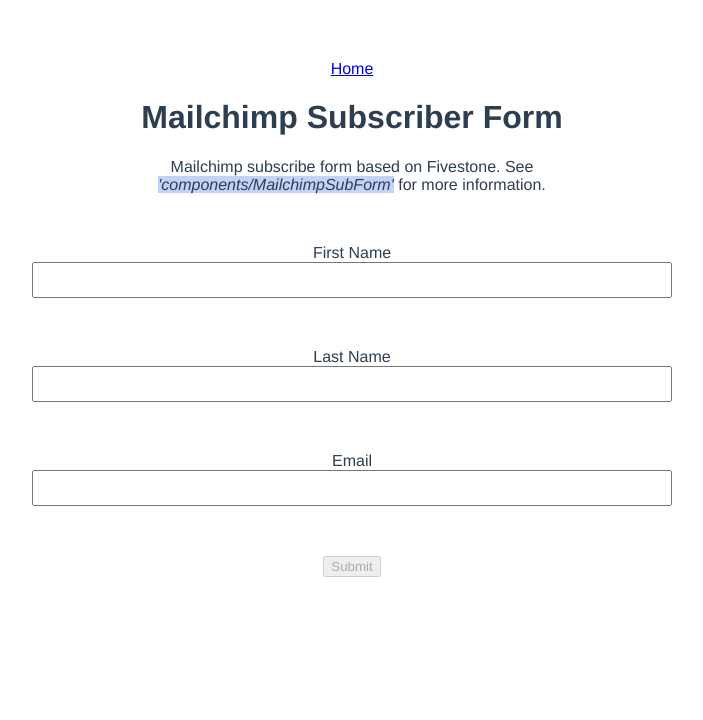
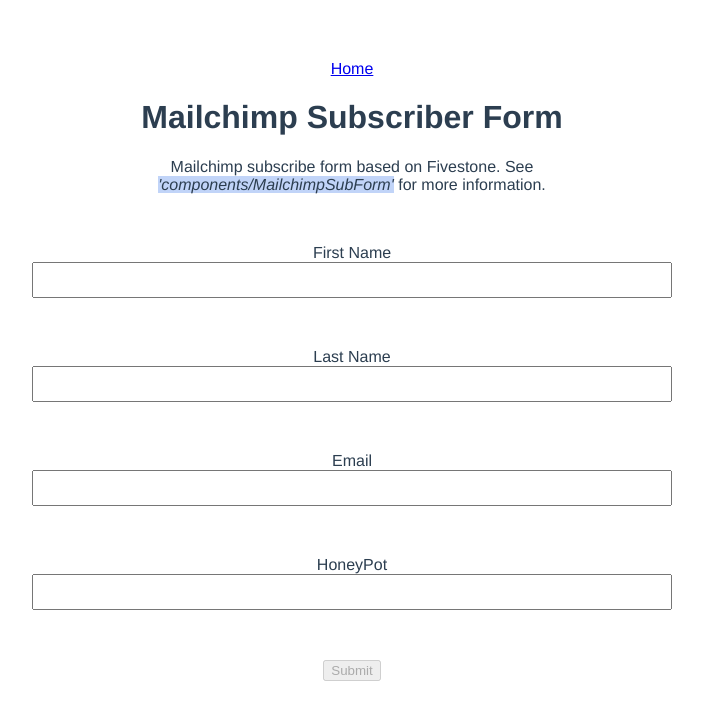
Before and after one commit to nguyntony/mailchimp, a Vue app: page /mailchimp-subscribe in a window 1280 px wide. Shown: the top 720 px of the page, without its empty margins (288-991 px from the left). Built offline with nearby package versions, Linux system fonts and the light colour scheme.

Commit message:
refactoring

```diff
--- a/src/components/MailchimpSubForm.vue
+++ b/src/components/MailchimpSubForm.vue
@@ -15,54 +15,40 @@
       <validation-observer v-slot="{ handleSubmit, invalid }" slim>
         <form @submit.prevent="handleSubmit(onSubmit)">
           <!-- first name -->
-          <validation-provider
-            name="first-name"
+          <text-input
+            v-model="formData.firstName"
+            name="firstName"
             rules="required|alpha"
-            v-slot="{ errors }"
-            slim
-          >
-            <div class="field">
-              <label>First Name</label>
-              <input
-                type="text"
-                :value="formData.firstName"
-                @input="formData.firstName = capitalize($event.target.value)"
-              />
-              <span class="error">{{ errors[0] }}</span>
-            </div>
-          </validation-provider>
+            label="First Name"
+            className="field"
+          />
 
           <!-- last name -->
-          <validation-provider
-            name="last-name"
+          <text-input
+            v-model="formData.lastName"
+            name="lastName"
             rules="required|alpha"
-            v-slot="{ errors }"
-            slim
-          >
-            <div class="field">
-              <label>Last Name</label>
-              <input
-                type="text"
-                :value="formData.lastName"
-                @input="formData.lastName = capitalize($event.target.value)"
-              />
-              <span class="error">{{ errors[0] }}</span>
-            </div>
-          </validation-provider>
+            label="Last Name"
+            className="field"
+          />
 
           <!-- email -->
-          <validation-provider
+          <text-input
+            v-model="formData.email"
+            type="email"
             name="email"
             rules="required|email"
-            v-slot="{ errors }"
-            slim
-          >
-            <div class="field">
-              <label>Email</label>
-              <input type="email" v-model="formData.email" />
-              <span class="error">{{ errors[0] }}</span>
-            </div>
-          </validation-provider>
+            label="Email"
+            className="field"
+          />
+
+          <text-input
+            type="input"
+            name="honeypot"
+            rules="honeypot"
+            label="HoneyPot"
+            className="field"
+          />
 
           <!-- submit -->
           <input type="submit" value="Submit" :disabled="invalid" />
@@ -92,15 +78,16 @@
 </template>
 
 <script>
-import { ValidationProvider, ValidationObserver } from 'vee-validate';
+import { ValidationObserver } from 'vee-validate';
+import TextInput from './TextInput';
 import * as rules from '../utils/validation';
 import axios from 'axios';
 
 export default {
   name: 'MailChimpSubscribeForm',
   components: {
-    ValidationProvider,
     ValidationObserver,
+    TextInput,
   },
   data() {
     return {
@@ -119,21 +106,20 @@
   },
   methods: {
     async onSubmit() {
-      // console.log(this.formData);
+      console.log(this.formData);
+      this.formState.completed = !this.formState.completed;
+      this.formState.loading = !this.formState.loading;
+      setTimeout(() => {
+        this.formState.loading = !this.formState.loading;
+        // do some checking for whether it was successful or not.
+        this.formState.message = 'Thank you!';
+      }, 5000);
+      // after validation the user will submit their data
       // this.formState.completed = !this.formState.completed;
+      // this will trigger the loading animation
       // this.formState.loading = !this.formState.loading;
-      // setTimeout(() => {
-      //   this.formState.loading = !this.formState.loading;
-      //   // do some checking for whether it was successful or not.
-      //   this.formState.message = 'Thank you!';
-      // }, 5000);
-
-      // after validation the user will submit their data
-      this.formState.completed = !this.formState.completed;
-      // this will trigger the loading animation
-      this.formState.loading = !this.formState.loading;
       // call
-      const resp = await axios.post(this.route, this.formData);
+      // const resp = await axios.post(this.route, this.formData);
       // depending on resp, do if statement
     },
     capitalize(name) {
@@ -149,6 +135,10 @@
   flex-direction: column;
   align-items: center;
   margin: 50px 0;
+}
+
+.off {
+  display: none;
 }
 
 .field input {
--- /dev/null
+++ b/src/components/TextInput.vue
@@ -0,0 +1,65 @@
+<template>
+  <validation-provider
+    :class="className"
+    :rules="rules"
+    :name="name"
+    :vid="vid"
+    v-slot="{ errors }"
+    slim
+  >
+    <label>{{ label }}</label>
+    <input :type="type" v-model="currentValue" />
+    <span>{{ errors[0] }}</span>
+  </validation-provider>
+</template>
+
+<script>
+import { ValidationProvider } from 'vee-validate';
+
+export default {
+  name: 'TextInput',
+  components: { ValidationProvider },
+  props: {
+    value: {
+      type: String,
+      default: '',
+    },
+    rules: {
+      type: [String, Object],
+      default: '',
+    },
+    name: {
+      type: String,
+      default: '',
+    },
+    type: {
+      type: String,
+      default: 'text',
+    },
+    vid: {
+      type: String,
+      default: undefined,
+    },
+    label: {
+      type: String,
+      default: '',
+    },
+    className: {
+      type: String,
+      default: '',
+    },
+  },
+  data() {
+    return {
+      currentValue: '',
+    };
+  },
+  watch: {
+    currentValue(value) {
+      this.$emit('input', value);
+    },
+  },
+};
+</script>
+
+<style></style>
--- a/src/utils/validation.js
+++ b/src/utils/validation.js
@@ -18,3 +18,9 @@
   ...min_value,
   message: 'Please enter a valid age',
 });
+extend('honeypot', {
+  message: (field) => `This ${field} should NOT be filled out.`,
+  validate: (value) => {
+    return value.length === 0 ? true : false;
+  },
+});
```
Also changed, not shown: 1 other file (tests, documents, lock files or other folders).
